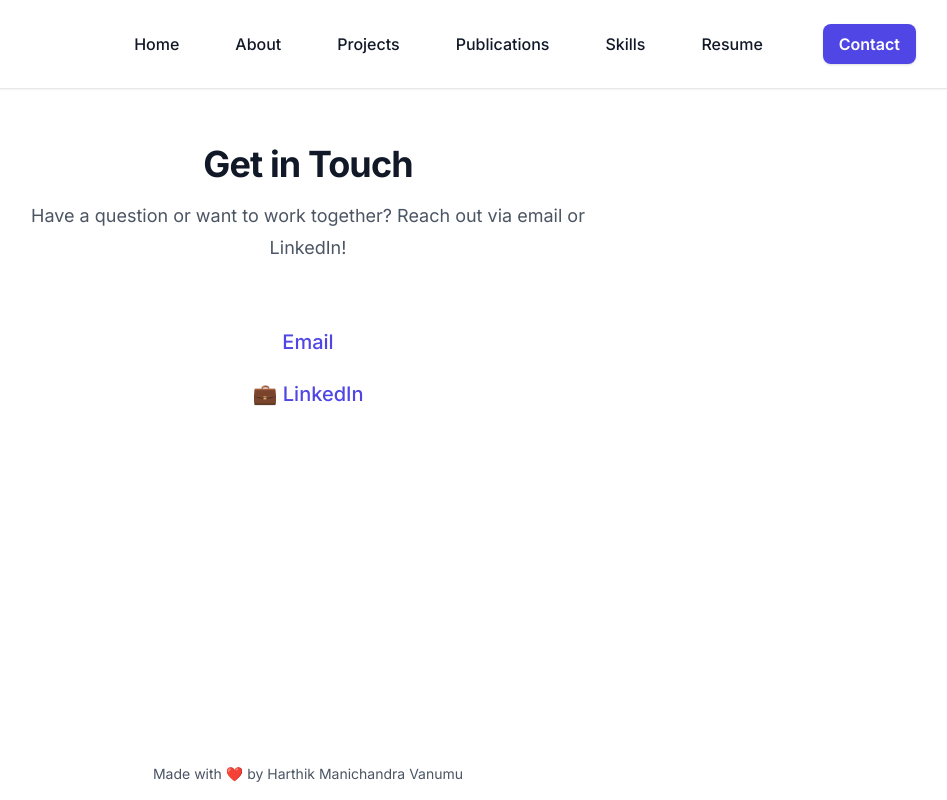
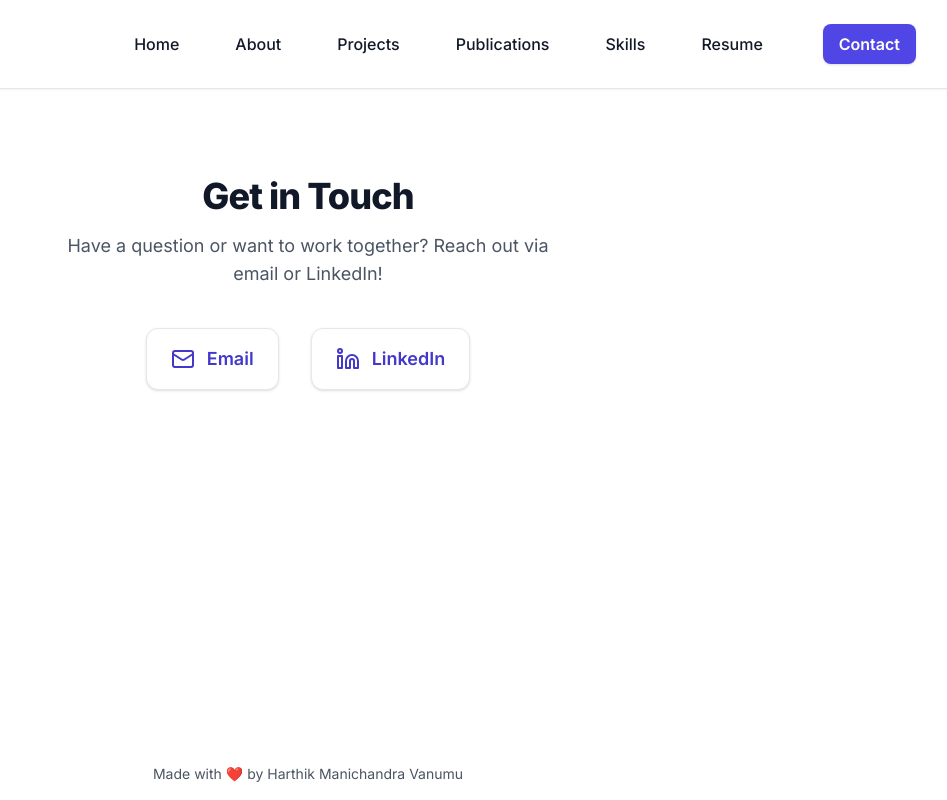
Before and after one commit to Harthik777/portfolio-website, a Next.js app: page /contact in a window 1280 px wide. Shown: the whole page, without its empty margins (332-1279 px from the left). Built offline with nearby package versions, Linux system fonts and the light colour scheme.

Commit message:
Redesign contact page with professional card-style buttons for Email and LinkedIn

```diff
--- a/src/app/contact/page.tsx
+++ b/src/app/contact/page.tsx
@@ -1,33 +1,35 @@
 'use client';
+import { Mail, Linkedin } from 'lucide-react';
 
 export default function Contact() {
   return (
-    <div className="max-w-2xl mx-auto px-4 py-16 sm:px-6 lg:px-8">
+    <div className="max-w-xl mx-auto px-4 py-24 sm:px-6 lg:px-8">
       <div className="text-center">
-        <h1 className="text-3xl font-bold tracking-tight text-gray-900 dark:text-white sm:text-4xl">
+        <h1 className="text-4xl font-extrabold tracking-tight text-gray-900 dark:text-white mb-4">
           Get in Touch
         </h1>
-        <p className="mt-4 text-lg leading-8 text-gray-600 dark:text-gray-400">
+        <p className="mb-10 text-lg text-gray-600 dark:text-gray-300">
           Have a question or want to work together? Reach out via email or LinkedIn!
         </p>
       </div>
-
-      <div className="flex flex-col items-center gap-6 my-16">
+      <div className="flex flex-col sm:flex-row items-center justify-center gap-8">
         <a
           href="mailto:harthik7777@gmail.com"
-          className="text-indigo-600 hover:underline text-xl font-medium"
+          className="flex items-center gap-3 px-6 py-4 rounded-xl bg-white dark:bg-gray-800 shadow hover:shadow-lg border border-gray-200 dark:border-gray-700 text-indigo-700 dark:text-indigo-300 text-lg font-semibold transition-all hover:bg-indigo-50 dark:hover:bg-gray-700"
           target="_blank"
           rel="noopener noreferrer"
         >
+          <Mail className="h-6 w-6" />
           Email
         </a>
         <a
           href="https://www.linkedin.com/in/harthik-mv/"
-          className="text-indigo-600 hover:underline text-xl font-medium"
+          className="flex items-center gap-3 px-6 py-4 rounded-xl bg-white dark:bg-gray-800 shadow hover:shadow-lg border border-gray-200 dark:border-gray-700 text-indigo-700 dark:text-indigo-300 text-lg font-semibold transition-all hover:bg-indigo-50 dark:hover:bg-gray-700"
           target="_blank"
           rel="noopener noreferrer"
         >
-          💼 LinkedIn
+          <Linkedin className="h-6 w-6" />
+          LinkedIn
         </a>
       </div>
     </div>
```
